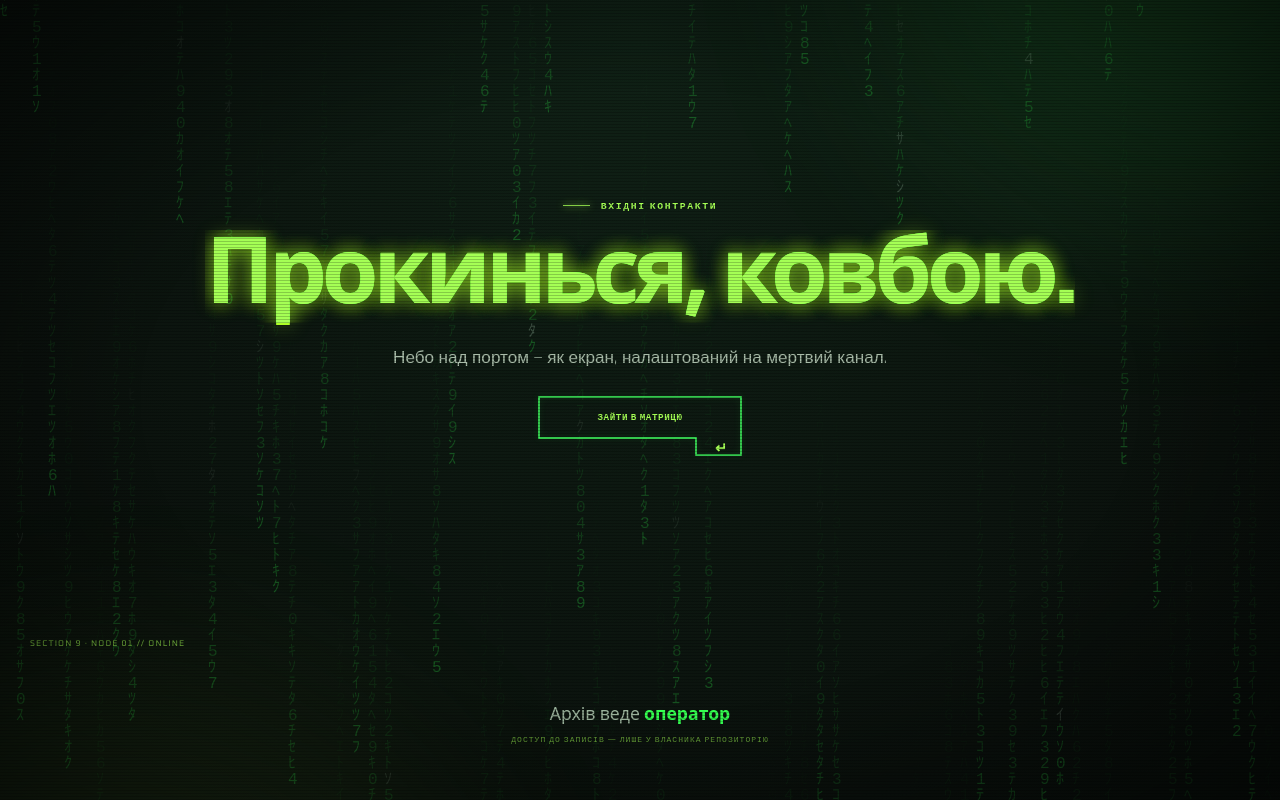
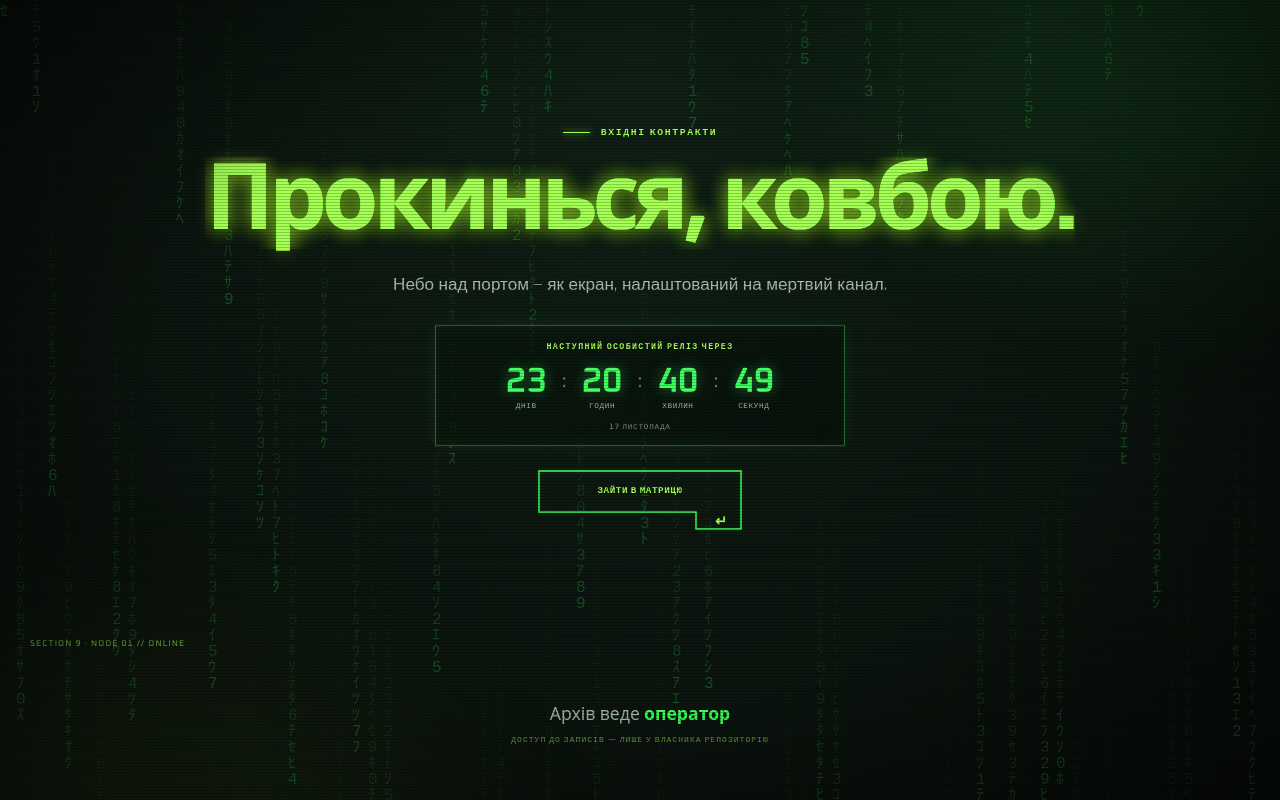
Before and after one commit to dlevchuk/OneMoreThing, a plain HTML site: page index.html in a window 1280 px wide. Drawn offline with nearby package versions, Linux system fonts and the light colour scheme.

Commit message:
feat: add birthday countdown widget with dynamic timer and styling

```diff
--- /dev/null
+++ b/birthday.js
@@ -0,0 +1,44 @@
+'use strict';
+
+(() => {
+  const countdown = document.getElementById('birthday-countdown');
+  if (!countdown) return;
+
+  const units = {
+    days: countdown.querySelector('[data-countdown-days]'),
+    hours: countdown.querySelector('[data-countdown-hours]'),
+    minutes: countdown.querySelector('[data-countdown-minutes]'),
+    seconds: countdown.querySelector('[data-countdown-seconds]')
+  };
+  const dateLabel = countdown.querySelector('[data-countdown-date]');
+  const pad = value => String(value).padStart(2, '0');
+
+  function nextNovember17(now) {
+    let target = new Date(now.getFullYear(), 10, 17);
+    if (target <= now) target = new Date(now.getFullYear() + 1, 10, 17);
+    return target;
+  }
+
+  function render(target) {
+    const remaining = Math.max(0, target.getTime() - Date.now());
+    const totalSeconds = Math.floor(remaining / 1000);
+    units.days.textContent = Math.floor(totalSeconds / 86400);
+    units.hours.textContent = pad(Math.floor(totalSeconds % 86400 / 3600));
+    units.minutes.textContent = pad(Math.floor(totalSeconds % 3600 / 60));
+    units.seconds.textContent = pad(totalSeconds % 60);
+  }
+
+  let target = nextNovember17(new Date());
+  const updateDateLabel = () => {
+    dateLabel.textContent = new Intl.DateTimeFormat('uk-UA', { day: 'numeric', month: 'long' }).format(target).toUpperCase();
+  };
+  updateDateLabel();
+  render(target);
+  window.setInterval(() => {
+    if (target.getTime() <= Date.now()) {
+      target = nextNovember17(new Date());
+      updateDateLabel();
+    }
+    render(target);
+  }, 1000);
+})();
--- a/index.html
+++ b/index.html
@@ -26,6 +26,19 @@
         <p class="eyebrow"><span></span>ВХІДНІ КОНТРАКТИ</p>
         <h1 id="hero-title"><em data-text="Прокинься, ковбою.">Прокинься, ковбою.</em></h1>
         <p class="hero-subtitle">Небо над портом — як екран, налаштований на мертвий канал.</p>
+        <section class="birthday-countdown" id="birthday-countdown" aria-label="Зворотний відлік до 17 листопада">
+          <p class="birthday-countdown-label">НАСТУПНИЙ ОСОБИСТИЙ РЕЛІЗ ЧЕРЕЗ</p>
+          <div class="birthday-countdown-time" role="timer" aria-live="off">
+            <span class="birthday-countdown-unit"><strong data-countdown-days>—</strong><span>днів</span></span>
+            <span class="birthday-countdown-separator" aria-hidden="true">:</span>
+            <span class="birthday-countdown-unit"><strong data-countdown-hours>—</strong><span>годин</span></span>
+            <span class="birthday-countdown-separator" aria-hidden="true">:</span>
+            <span class="birthday-countdown-unit"><strong data-countdown-minutes>—</strong><span>хвилин</span></span>
+            <span class="birthday-countdown-separator" aria-hidden="true">:</span>
+            <span class="birthday-countdown-unit"><strong data-countdown-seconds>—</strong><span>секунд</span></span>
+          </div>
+          <p class="birthday-countdown-date" data-countdown-date></p>
+        </section>
         <a class="hero-cta" href="board.html" aria-label="Зайти в матрицю">
           <svg class="enter-key-outline" viewBox="0 0 204 60" preserveAspectRatio="none" aria-hidden="true">
             <path d="M1 1H203V59H158V42H1Z" />
@@ -45,6 +58,7 @@
 
   <script src="rain.js"></script>
   <script src="transition.js"></script>
+  <script src="birthday.js"></script>
 </body>
 
 </html>
--- a/style.css
+++ b/style.css
@@ -161,6 +161,14 @@ main, .site-footer { position: relative; z-index: 1; }
 .home-page .hero .eyebrow { justify-content: center; }
 .home-page .hero-subtitle { margin-inline: auto; }
 .home-page .hero-cta { align-self: center; }
+.birthday-countdown { width: min(100%, 410px); margin-top: 26px; padding: 15px 19px 13px; border: 1px solid rgba(66,255,98,.42); background: linear-gradient(135deg, rgba(9,23,13,.82), rgba(8,13,10,.62)); box-shadow: inset 0 0 22px rgba(66,255,98,.045), 0 0 20px rgba(66,255,98,.08); }
+.birthday-countdown-label { margin: 0 0 12px; color: var(--neon-soft); font: 600 .52rem var(--mono); letter-spacing: .16em; }
+.birthday-countdown-time { display: flex; align-items: center; justify-content: center; gap: clamp(5px, 2vw, 12px); color: var(--neon); }
+.birthday-countdown-unit { display: flex; min-width: 47px; flex-direction: column; align-items: center; gap: 2px; }
+.birthday-countdown-unit strong { font: 600 clamp(1.55rem, 5vw, 2.2rem)/1 var(--display); font-variant-numeric: tabular-nums; text-shadow: 0 0 13px rgba(66,255,98,.42); }
+.birthday-countdown-unit span { color: #a1b9a2; font: 500 .48rem var(--mono); letter-spacing: .08em; text-transform: uppercase; }
+.birthday-countdown-separator { margin-top: -11px; color: rgba(165,255,85,.55); font: 500 1.15rem var(--mono); }
+.birthday-countdown-date { margin: 11px 0 0; color: #78917b; font: 500 .48rem var(--mono); letter-spacing: .1em; text-transform: uppercase; }
 
 @media (max-width: 390px) {
   .wishlist-grid { grid-template-columns: 1fr; max-height: 350px; }
```
